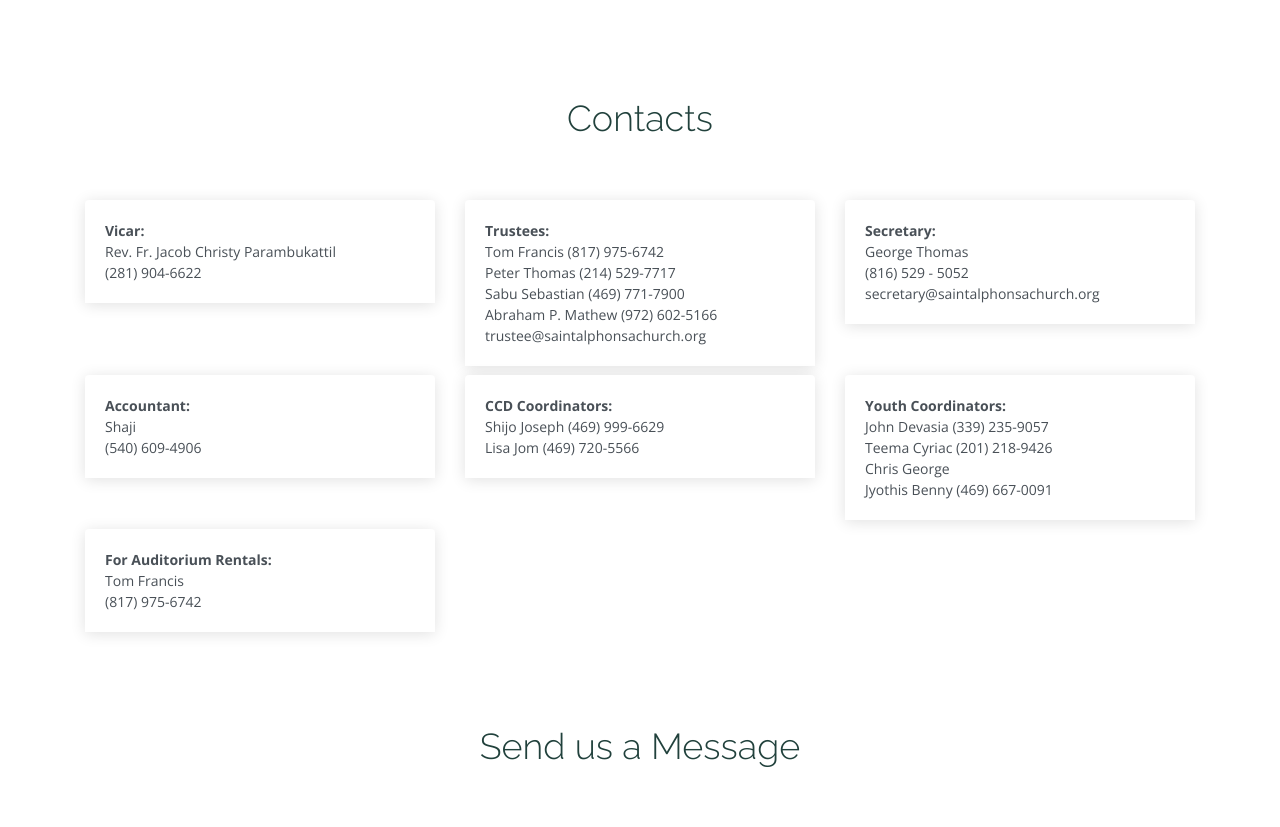
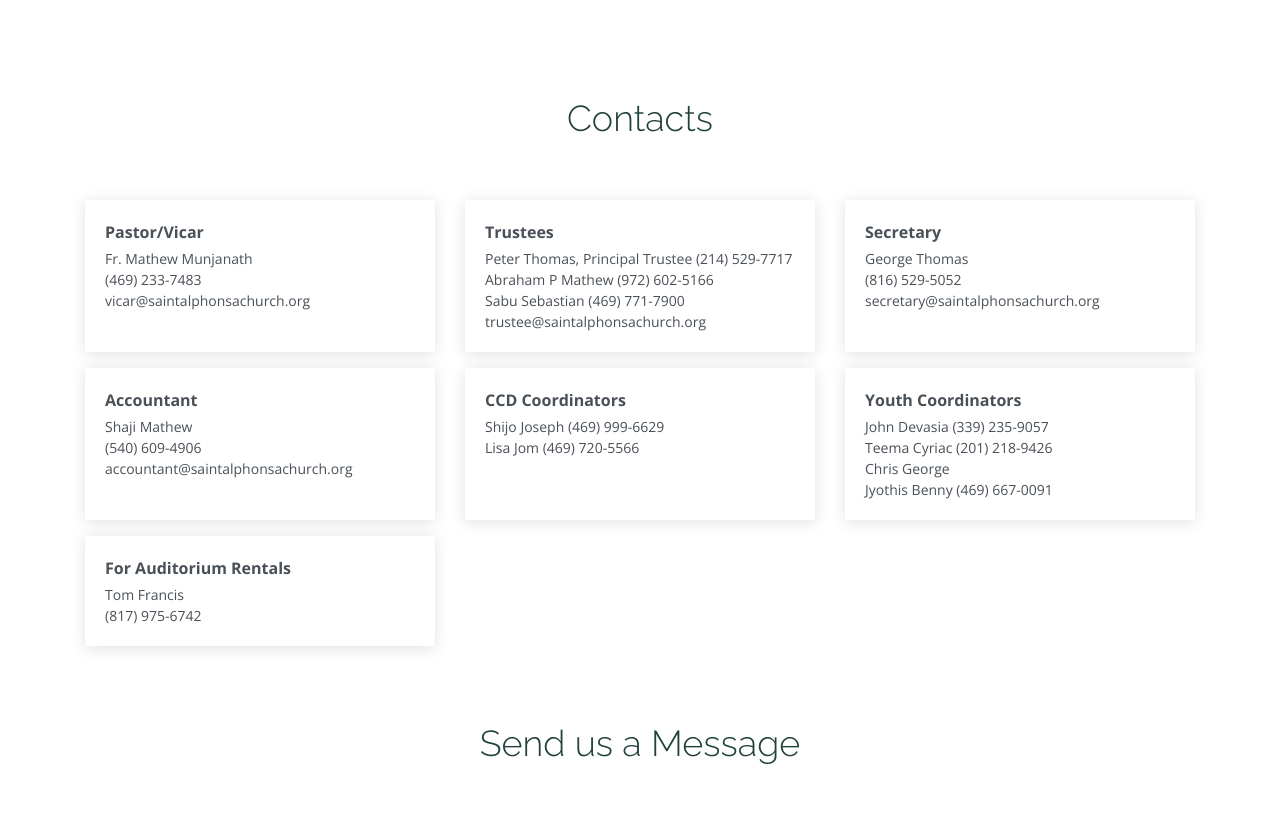
Before and after one commit to stacoppelldev/staweb, a Django app: page /contact in a window 1280 px wide. Shown: the part 782-1609 px from the top of the page. Run offline with Django 3.2, Linux system fonts and the light colour scheme; some libraries are stand-ins or nearby versions.

Commit message:
Added custom CSS file 'base.css'. Added boxes in Home, Mass Timings and Contact Us

```diff
--- a/church/templates/church/contactUs.html
+++ b/church/templates/church/contactUs.html
@@ -3,6 +3,7 @@
 {% load crispy_forms_tags %}
 
 {% block content %}
+<br>
 <br>
 <br>
 
@@ -19,20 +20,20 @@
           <div class="info">
             <div class="address">
               <i class="icofont-google-map"></i>
-              <h4>Location:</h4>
+              <h4>Location</h4>
               <p>200 S Heartz Rd, Coppell, TX 75019</p>
             </div>
 
             <div class="email mt-4">
               <i class="icofont-envelope"></i>
-              <h4>Email:</h4>
+              <h4>Email</h4>
               <p>secretary@saintalphonsachurch.org</p>
             </div>
 
             <div class="phone mt-4">
               <i class="icofont-phone"></i>
-              <h4>Call:</h4>
-              <p>(281) 904 - 6622</p>
+              <h4>Call</h4>
+              <p>(469) 240-0006</p>
             </div>
           </div>
         </div>
@@ -62,8 +63,6 @@
     </div>
   </section>
 
-  <br>
-
   <section id="features" class="features">
     <div class="container">
       <div class="section-title" data-aos="fade-up">
@@ -71,100 +70,85 @@
       </div>
 
       <div class="row">
-        <div class="col-lg-4 mb-5 mb-lg-0" data-aos="fade-right">
-          <ul class="nav nav-tabs flex-column">
-            <li class="nav-item">
-              <a class="nav-link active show marginTop5" href="#">
-                <p><strong>Vicar:</strong></p>
-                <p>Rev. Fr. Jacob Christy Parambukattil</p>
-                <p>(281) 904-6622</p>
-              </a>
-            </li>
-          </ul>
+        <div class="col-lg-4 mb-3" data-aos="fade-right">
+          <div class="custom-card h-100">
+            <p class="heading mb-1">
+              <strong>Pastor/Vicar</strong>
+            </p>
+            <p>Fr. Mathew Munjanath</p>
+            <p>(469) 233-7483</p>
+            <p>vicar@saintalphonsachurch.org</p>
+          </div>
         </div>
 
-        <div class="col-lg-4 mb-5 mb-lg-0" data-aos="fade-right">
-          <ul class="nav nav-tabs flex-column">
-            <li class="nav-item">
-              <a class="nav-link active show marginTop5" href="#">
-                <p><strong>Trustees:</strong></p>
-                <p>Tom Francis (817) 975-6742</p>
-                <p>Peter Thomas (214) 529-7717</p>
+        <div class="col-lg-4 mb-3" data-aos="fade-right">
+          <div class="custom-card h-100">
+            <p class="heading mb-1">
+              <strong>Trustees</strong>
+            </p>
+            <p>Peter Thomas, Principal Trustee (214) 529-7717</p>
+            <p>Abraham P Mathew (972) 602-5166</p>
             <p>Sabu Sebastian (469) 771-7900</p>
-                <p>Abraham P. Mathew (972) 602-5166</p>
             <p>trustee@saintalphonsachurch.org</p>
-              </a>
-            </li>
-          </ul>
+          </div>
         </div>
 
-        <div class="col-lg-4 mb-5 mb-lg-0" data-aos="fade-right">
-          <ul class="nav nav-tabs flex-column">
-            <li class="nav-item">
-              <a class="nav-link active show marginTop5" href="#">
-                <p><strong>Secretary:</strong> </p>
+        <div class="col-lg-4 mb-3" data-aos="fade-right">
+          <div class="custom-card h-100">
+            <p class="heading mb-1">
+              <strong>Secretary</strong>
+            </p>
             <p>George Thomas</p>
-                <p>(816) 529 - 5052</p>
+            <p>(816) 529-5052</p>
             <p>secretary@saintalphonsachurch.org</p>
-              </a>
-            </li>
-          </ul>
+          </div>
         </div>
 
-        <div class="col-lg-4 mb-5 mb-lg-0" data-aos="fade-right">
-          <ul class="nav nav-tabs flex-column">
-            <li class="nav-item">
-              <a class="nav-link active show marginTop5" href="#">
-                <p><strong>Accountant:</strong></p>
-                <p>Shaji</p>
+        <div class="col-lg-4 mb-3" data-aos="fade-right">
+          <div class="custom-card h-100">
+            <p class="heading mb-1">
+              <strong>Accountant</strong>
+            </p>
+            <p>Shaji Mathew</p>
             <p>(540) 609-4906</p>
-              </a>
-            </li>
-          </ul>
+            <p>accountant@saintalphonsachurch.org</p>
+          </div>
         </div>
 
-        <div class="col-lg-4 mb-5 mb-lg-0" data-aos="fade-right">
-          <ul class="nav nav-tabs flex-column">
-            <li class="nav-item">
-              <a class="nav-link active show marginTop5" href="#">
-                <p><strong>CCD Coordinators:</strong></p>
+        <div class="col-lg-4 mb-3" data-aos="fade-right">
+          <div class="custom-card h-100">
+            <p class="heading mb-1">
+              <strong>CCD Coordinators</strong>
+            </p>
             <p>Shijo Joseph (469) 999-6629</p>
             <p>Lisa Jom (469) 720-5566</p>
-              </a>
-            </li>
-          </ul>
+          </div>
         </div>
 
-        <div class="col-lg-4 mb-5 mb-lg-0" data-aos="fade-right">
-          <ul class="nav nav-tabs flex-column">
-            <li class="nav-item">
-              <a class="nav-link active show marginTop5" href="#">
-                <p><strong>Youth Coordinators:</strong></p>
+        <div class="col-lg-4 mb-3" data-aos="fade-right">
+          <div class="custom-card h-100">
+            <p class="heading mb-1">
+              <strong>Youth Coordinators</strong>
+            </p>
             <p>John Devasia (339) 235-9057</p>
             <p>Teema Cyriac (201) 218-9426</p>
             <p>Chris George</p>
             <p>Jyothis Benny (469) 667-0091</p>
-              </a>
-            </li>
-          </ul>
+          </div>
         </div>
 
-        <div class="col-lg-4 mb-5 mb-lg-0" data-aos="fade-right">
-          <ul class="nav nav-tabs flex-column">
-            <li class="nav-item">
-              <a class="nav-link active show marginTop5" href="#">
-                <p><strong>For Auditorium Rentals:</strong></p>
+        <div class="col-lg-4 mb-3" data-aos="fade-right">
+          <div class="custom-card h-100">
+            <p class="heading mb-1">
+              <strong>For Auditorium Rentals</strong>
+            </p>
             <p>Tom Francis</p>
             <p>(817) 975-6742</p>
-              </a>
-            </li>
-          </ul>
+          </div>
         </div>
       </div>
     </div>
   </section>
-
-  <br>
 
   <div class="container">
     <div class="section-title" data-aos="fade-up">
@@ -177,7 +161,7 @@
         {{ form|crispy }}
       </fieldset>
       <div class="form-group">
-        <button class="btn btn-outline-info" type="submit">Send</button>
+        <button type="submit" class="btn btn-outline-info">Send</button>
       </div>
     </form>
   </div>
--- a/static/css/base.css
+++ b/static/css/base.css
@@ -6,3 +6,23 @@
 .textAlignCenter {
     text-align: center;
 }
+
+.about .icon-box i {
+    font-size: 30px;
+}
+
+.custom-card {
+    padding: 20px;
+    transition: 0.3s;
+    color: #495057;
+    background-color: #fff;
+    border-color: #dee2e6 #dee2e6 #fff;
+    box-shadow: 0px 2px 15px rgba(0, 0, 0, 0.12);
+}
+.custom-card p.heading {
+    font-size: 16px;
+}
+.custom-card p {
+    font-size: 14px;
+    margin-bottom: 0;
+}
```
Also changed, not shown: church/templates/church/index2.html (+19 -18 lines), church/templates/church/massTimes.html (+22 -26 lines). Lines whose indentation alone changed are shown as unchanged.
